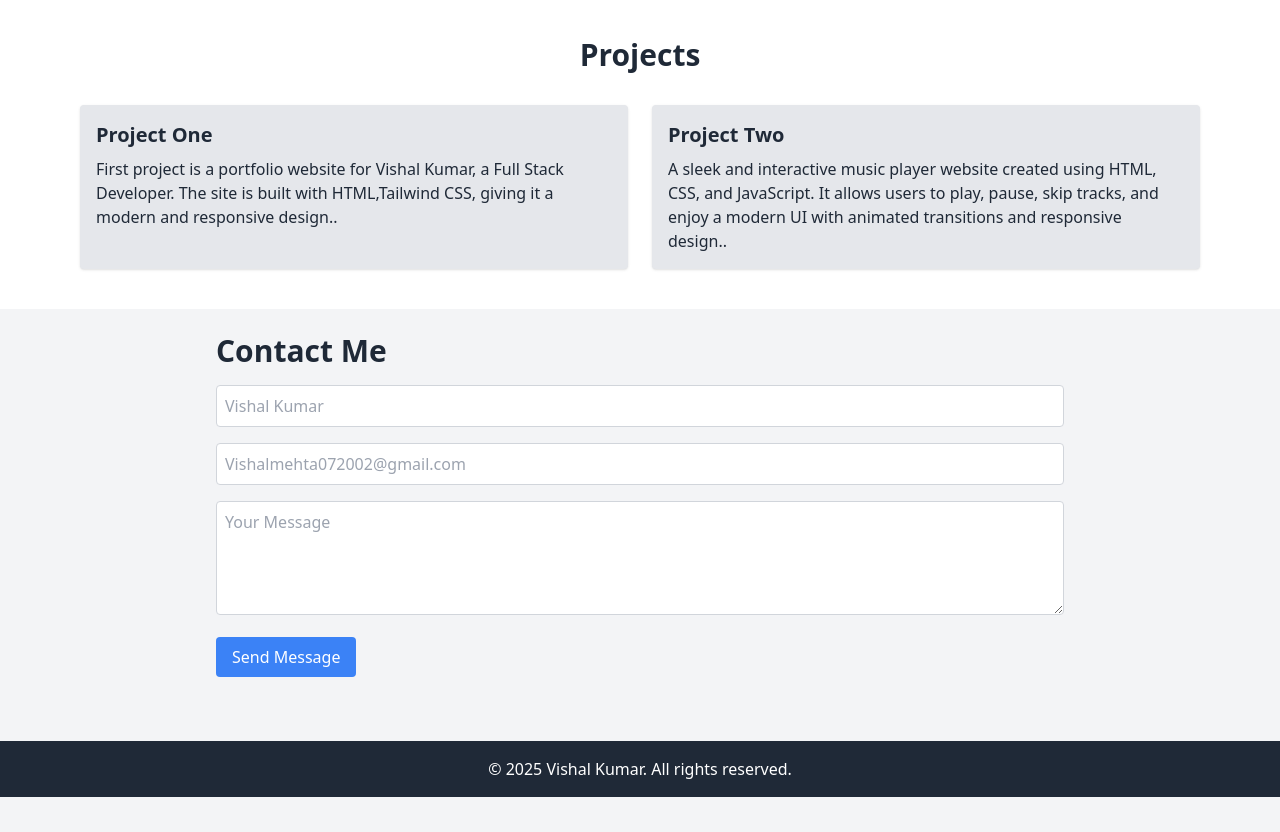
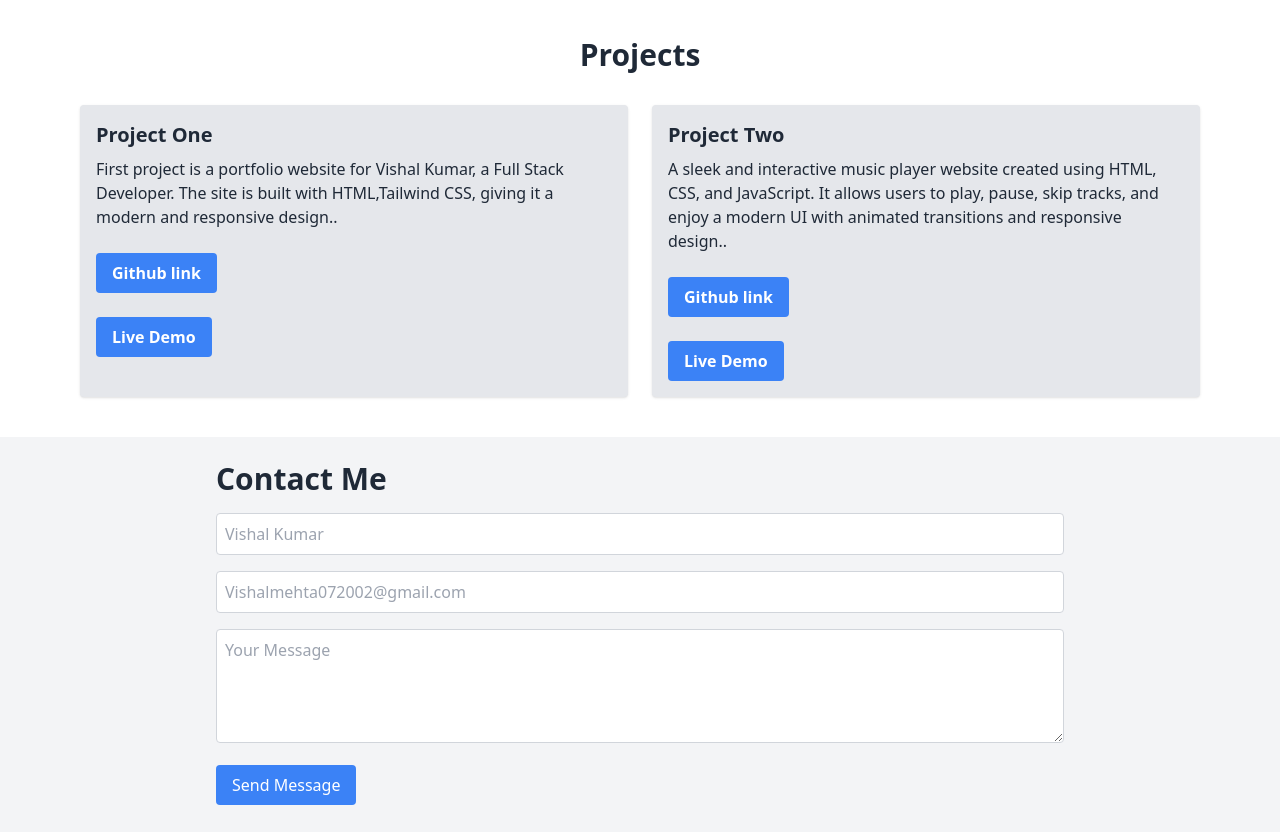
Before and after one commit to Vishalkumar072002/Portfolio, a plain HTML site: page index.html in a window 1280 px wide. Shown: the part 713-1545 px from the top of the page. Before the commit the page ends 1510 px from the top, so only its background shows below. Drawn offline with nearby package versions, Linux system fonts and the light colour scheme.

Commit message:
Update index.html

```diff
--- a/index.html
+++ b/index.html
@@ -60,11 +60,28 @@
       <div class="grid grid-cols-1 md:grid-cols-2 gap-6">
         <div class="bg-gray-200 p-4 rounded shadow">
           <h4 class="text-xl font-bold">Project One</h4>
-          <p class="mt-2">First project is a portfolio website for Vishal Kumar, a Full Stack Developer. The site is built with HTML,Tailwind CSS, giving it a modern and responsive design..</p>
+          <p class="mt-2">First project is a portfolio website for Vishal Kumar, a Full Stack Developer. The site is built with HTML,Tailwind CSS, giving it a modern and responsive design..</p><br>
+
+          <div class="btn-container">
+            <button
+            class="bg-blue-500 hover:bg-blue-700 text-white font-bold py-2 px-4 rounded"
+            onclick="location.href='https://github.com/Vishalkumar072002/portfolio'">Github link</button><br>
+            <br><button
+            class="bg-blue-500 hover:bg-blue-700 text-white font-bold py-2 px-4 rounded"
+            onclick="location.href='https://vishalkumar072002.github.io/portfolio/'">Live Demo</button>
+          </div>
         </div>
         <div class="bg-gray-200 p-4 rounded shadow">
-          <h4 class="text-xl font-bold">Project Two</h4>
-          <p class="mt-2">A sleek and interactive music player website created using HTML, CSS, and JavaScript. It allows users to play, pause, skip tracks, and enjoy a modern UI with animated transitions and responsive design..</p>
+           <h4 class="text-xl font-bold">Project Two</h4>
+           <p class="mt-2">A sleek and interactive music player website created using HTML, CSS, and JavaScript. It allows users to play, pause, skip tracks, and enjoy a modern UI with animated transitions and responsive design..</p><br>
+            <div class="btn-container">
+             <button
+             class="bg-blue-500 hover:bg-blue-700 text-white font-bold py-2 px-4 rounded"
+             onclick="location.href='https://github.com/Vishalkumar072002/music-player-'">Github link</button><br>
+             <br><button
+             class="bg-blue-500 hover:bg-blue-700 text-white font-bold py-2 px-4 rounded"
+             onclick="location.href='https://vishalkumar072002.github.io/music-player-/'">Live Demo</button>
+           </div>
         </div>
       </div>
     </div>
```
